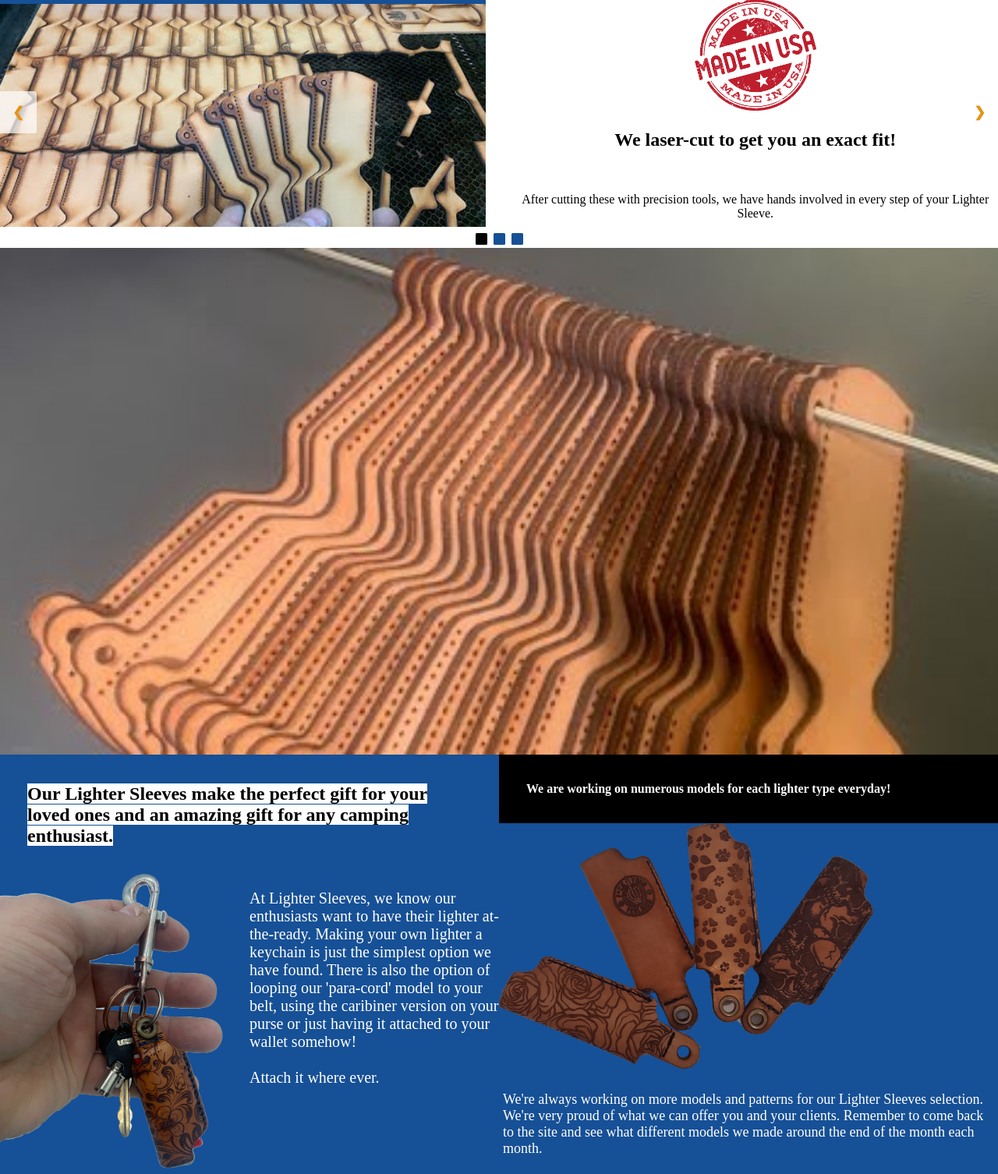
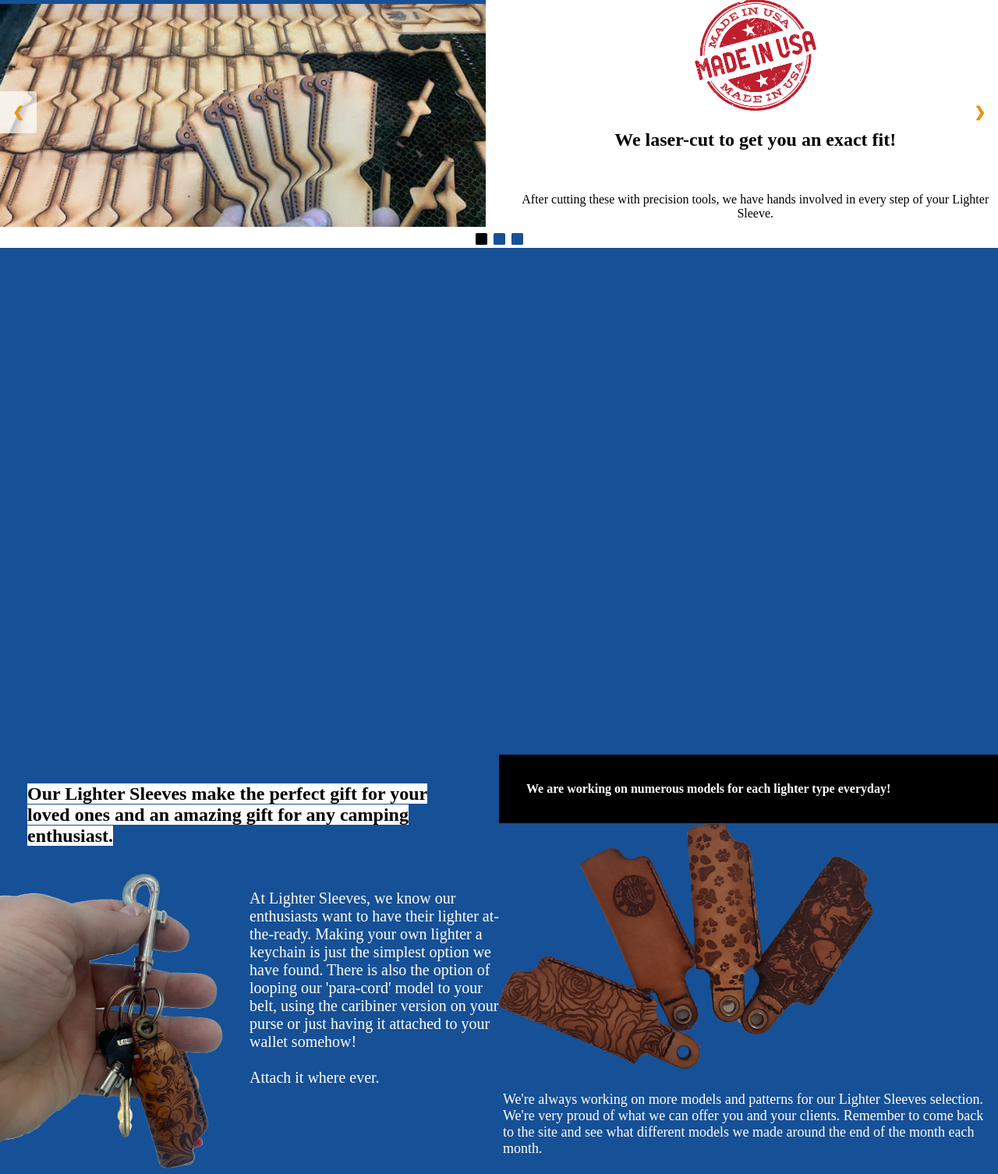
Before and after one commit to Nomnomish/LightSleeves, a PHP site: page /index.html in a window 1280 px wide. Shown: the part 101-1607 px from the top of the page at 78% size. Run offline with PHP 8.4, Linux system fonts and the light colour scheme; some libraries are stand-ins or nearby versions.

Commit message:
Added Font Awesome

```diff
--- a/index.html
+++ b/index.html
@@ -120,5 +120,6 @@
 		  dots[slideIndex-1].className += " active";
 		}
 	</script>
+	<script src="https://kit.fontawesome.com/f9122f7dc0.js" crossorigin="anonymous"></script>
 	</body>
 </html>
--- a/styles.css
+++ b/styles.css
@@ -18,7 +18,7 @@ body{
 	height: 350px;
 }
 .parallax {
-	background-image: url("images/buy-in-bulk.jpg");
+	background-color: #165096;
 	min-height: 650px;
 	margin: 0px;
 	background-attachment: fixed;
```
